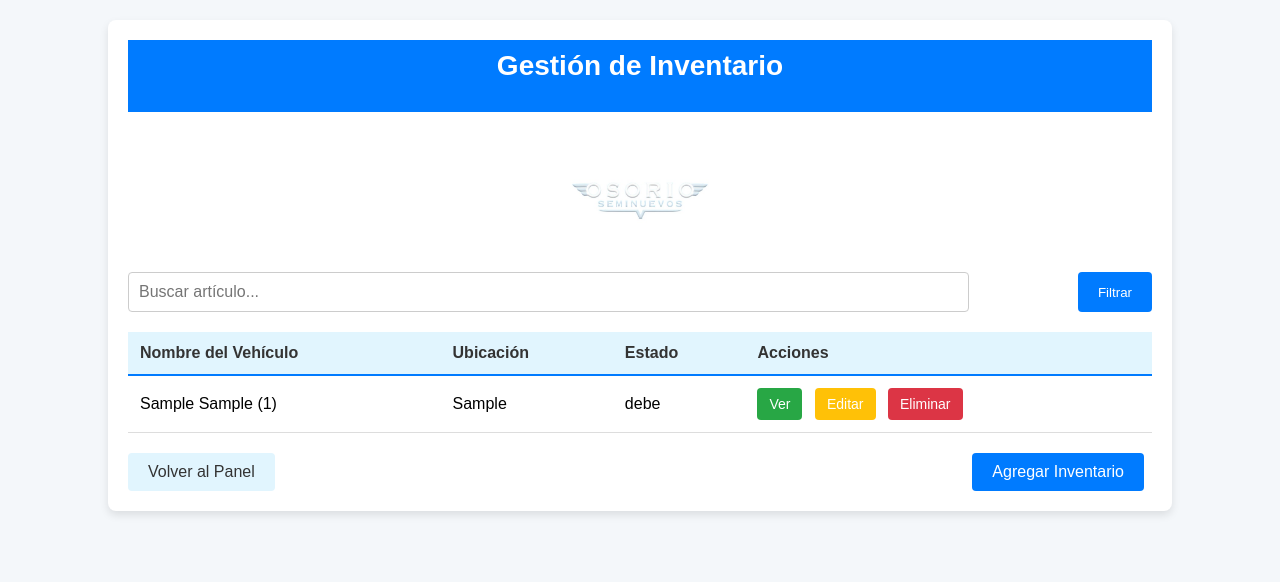
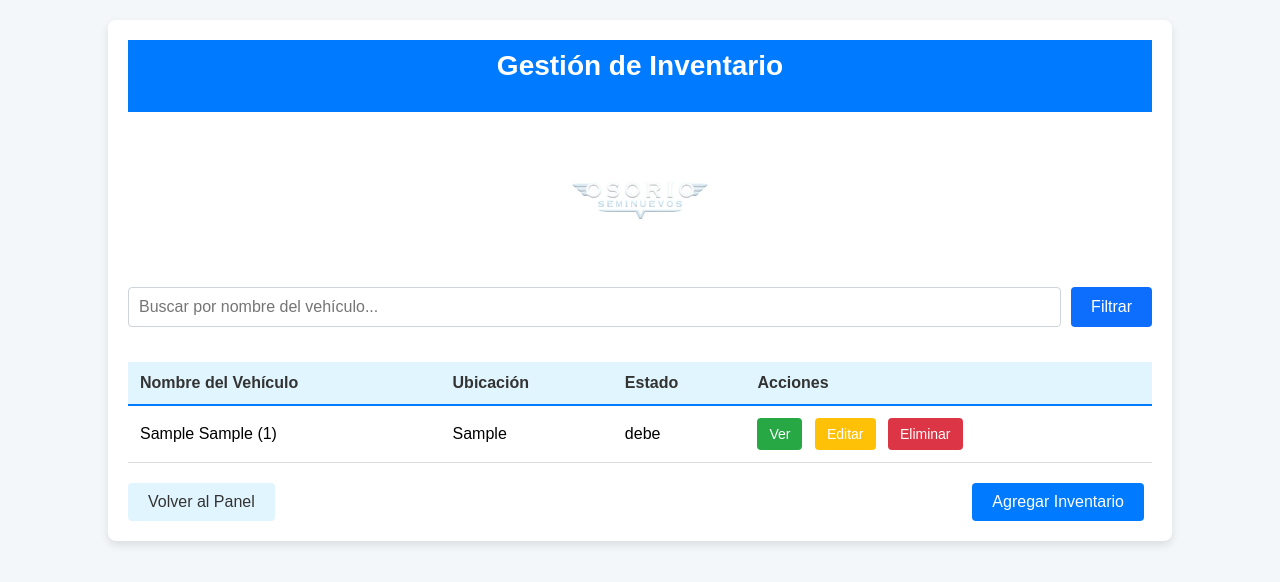
Before and after one commit to briancgx/concesionaria-osorio, a Flask app: page /inventario in a window 1280 px wide. Shown: the top 582 px of the page. Run offline with Flask 3, Linux system fonts and the light colour scheme; tables that the repository leaves empty hold one stand-in row (values such as "Sample post").

Commit message:
Guardando cambios locales antes de pull

```diff
--- a/models.py
+++ b/models.py
@@ -78,7 +78,7 @@ class Inventario(db.Model):
     Estado = db.Column(db.String(20), nullable=True)
 
     # Relación con el modelo Vehiculo
-    vehiculo = db.relationship('Vehiculo', backref='inventarios')
+    vehiculo = db.relationship('Vehiculo', backref='inventario', lazy=True)
 
 
 class AtencionAlCliente(db.Model):
--- a/routes/main.py
+++ b/routes/main.py
@@ -10,7 +10,7 @@ def dashboard():
 
 @main_bp.route('/panel')
 def panel_control():
-    total_clientes = Cliente.query.count()
+    total_clientes = Cliente.query.filter(Cliente.Estado_cliente == 'Activo').count()
     total_creditos = Credito.query.filter(Credito.Estado_Crédito == 'Aprobado').with_entities(db.func.sum(Credito.Monto_crédito)).scalar() or 0
     total_inventario = Inventario.query.filter(Inventario.Estado == 'Disponible').count()
     total_solicitudes_pendientes = Credito.query.filter(Credito.Estado_Crédito == 'Pendiente').count()  # Contar créditos pendientes
@@ -58,20 +58,55 @@ def creditos3():
 
     # Pasar los créditos al template
     return render_template('creditos3.html', creditos=creditos)
+
 @main_bp.route('/inventario')
 def inventario():
-    # Obtener todos los inventarios desde la base de datos
-    inventarios = Inventario.query.all()
+    # Obtener el término de búsqueda del input
+    busqueda = request.args.get('searchInput', '')
 
-    # Pasar los inventarios al template
+    if busqueda:
+        # Realizar búsqueda por nombre completo del vehículo
+        inventarios = Inventario.query.join(Vehiculo).filter(
+            db.or_(
+                Vehiculo.Marca.ilike(f'%{busqueda}%'),
+                Vehiculo.Modelo.ilike(f'%{busqueda}%'),
+                db.func.concat(
+                    Vehiculo.Marca, ' ',
+                    Vehiculo.Modelo, ' (',
+                    db.cast(Vehiculo.Año, db.String),
+                    ')'
+                ).ilike(f'%{busqueda}%')
+            )
+        ).all()
+    else:
+        # Si no hay término de búsqueda, mostrar todos los inventarios
+        inventarios = Inventario.query.all()
+
     return render_template('inventarios.html', inventarios=inventarios)
 
 @main_bp.route('/inventario2')
 def inventario2():
-    # Obtener todos los inventarios desde la base de datos
-    inventarios = Inventario.query.all()
+    # Obtener el término de búsqueda del input
+    busqueda = request.args.get('searchInput', '')
 
-    # Pasar los inventarios al template
+    if busqueda:
+        # Realizar búsqueda por marca y modelo del vehículo
+        inventarios = Inventario.query.join(Vehiculo).filter(
+            db.or_(
+                Vehiculo.Marca.ilike(f'%{busqueda}%'),
+                Vehiculo.Modelo.ilike(f'%{busqueda}%'),
+                db.func.concat(
+                    Vehiculo.Marca, ' ',
+                    Vehiculo.Modelo, ' (',
+                    db.cast(Vehiculo.Año, db.String),
+                    ')'
+                ).ilike(f'%{busqueda}%')
+            )
+        ).all()
+    else:
+        # Si no hay término de búsqueda, mostrar todos los inventarios
+        inventarios = Inventario.query.all()
+
     return render_template('inventarios2.html', inventarios=inventarios)
 
 @main_bp.route('/ver_inventario/<int:id>', methods=['GET'])
@@ -419,7 +454,7 @@ def agregar_cliente():
 
 @main_bp.route('/panel_gerente')
 def panel_gerente():
-    total_clientes = Cliente.query.count()
+    total_clientes = Cliente.query.filter(Cliente.Estado_cliente == 'Activo').count()
     total_creditos = Credito.query.filter(Credito.Estado_Crédito == 'Aprobado').with_entities(db.func.sum(Credito.Monto_crédito)).scalar() or 0
     total_inventario = Inventario.query.filter(Inventario.Estado == 'Disponible').count()
     total_solicitudes_pendientes = Credito.query.filter(Credito.Estado_Crédito == 'Pendiente').count()  # Contar créditos pendientes
--- a/static/css/inventarios.css
+++ b/static/css/inventarios.css
@@ -57,30 +57,39 @@ h1 {
 
 /* Estilos para la barra de búsqueda */
 .search-bar {
-    display: flex;
-    justify-content: space-between;
+    width: 100%;
+    padding: 15px 0;  /* Solo padding vertical */
     margin-bottom: 20px;
 }
 
-#searchInput {
-    width: 80%;
-    padding: 10px;
-    font-size: 16px;
-    border: 1px solid #ccc;
-    border-radius: 4px;
+.search-form {
+    display: flex;
+    width: 100%;
+    gap: 10px;
 }
 
-#filterButton {
+.search-input {
+    flex: 1;
+    padding: 10px;
+    border: 1px solid #ced4da;
+    border-radius: 4px;
+    font-size: 16px;
+    background-color: white;
+}
+
+.search-button {
     padding: 10px 20px;
-    background-color: #007BFF;
+    background-color: #0d6efd;
     color: white;
     border: none;
     border-radius: 4px;
     cursor: pointer;
+    font-size: 16px;
+    transition: background-color 0.2s;
 }
 
-#filterButton:hover {
-    background-color: #0056b3;
+.search-button:hover {
+    background-color: #0b5ed7;
 }
 
 /* Estilos de la tabla */
--- a/templates/inventarios.html
+++ b/templates/inventarios.html
@@ -20,9 +20,26 @@
 
         <!-- Sección de filtros -->
         <div class="search-bar">
-            <input type="text" placeholder="Buscar artículo..." id="searchInput">
-            <button id="filterButton">Filtrar</button>
+            <form method="GET" action="{{ url_for('main.inventario') }}" class="search-form">
+                <input type="text"
+                       name="searchInput"
+                       placeholder="Buscar por nombre del vehículo..."
+                       value="{{ request.args.get('searchInput', '') }}"
+                       class="search-input">
+                <button type="submit" class="search-button">Filtrar</button>
+            </form>
         </div>
+
+        <!-- Agregar mensaje cuando no hay resultados -->
+        {% if inventarios|length == 0 %}
+            <div class="alert alert-info" role="alert">
+                {% if request.args.get('searchInput') %}
+                    No se encontraron vehículos que coincidan con "{{ request.args.get('searchInput') }}"
+                {% else %}
+                    No hay inventarios registrados
+                {% endif %}
+            </div>
+        {% endif %}
 
         <!-- Tabla de Inventario -->
         <table>
```
Also changed, not shown: templates/inventarios2.html (+20 -5 lines).
